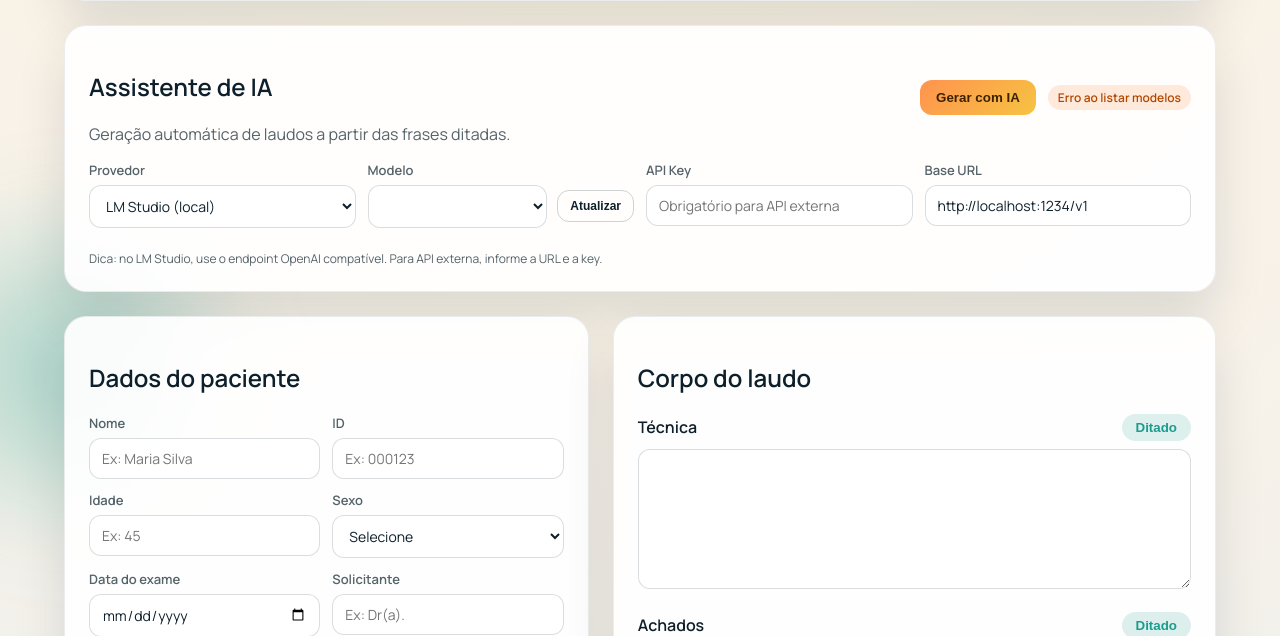
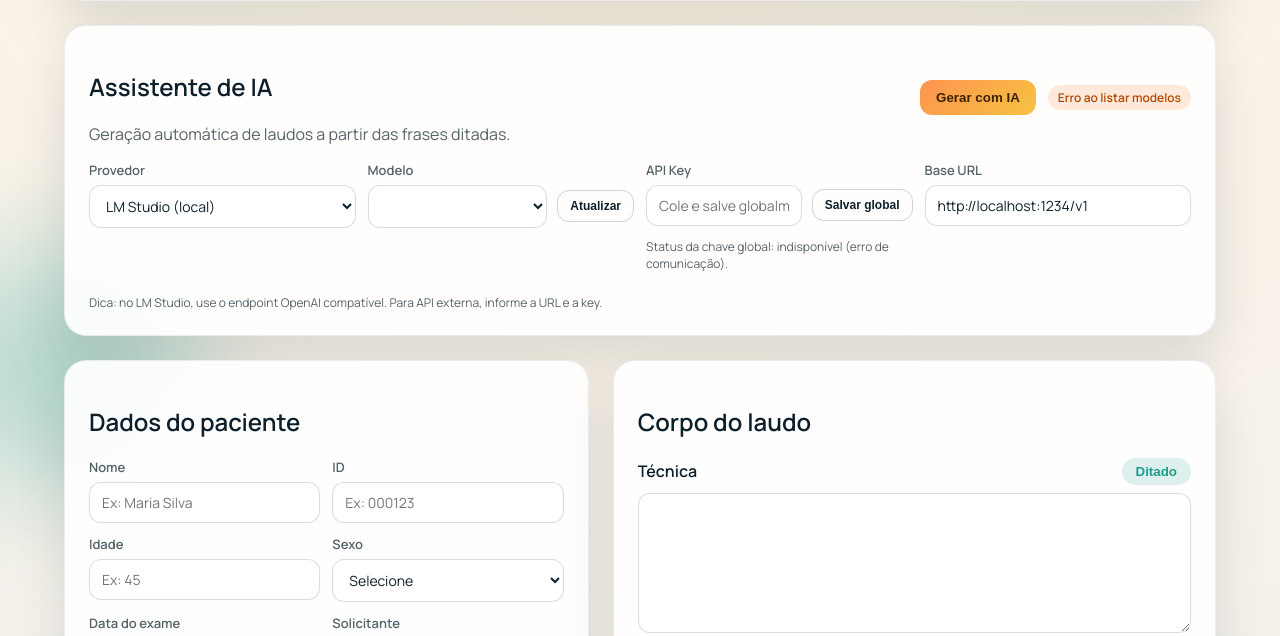
Before and after one commit to haguenka/LAUDOS, a Python web app: template templates/index.html in a window 1280 px wide. Shown: the part 419-1055 px from the top of the page. Run offline with Jinja, Linux system fonts and the light colour scheme; the template is opened without the code that fills it, so the values that code supplies are empty.

Commit message:
Add files via upload

```diff
--- a/templates/index.html
+++ b/templates/index.html
@@ -113,7 +113,11 @@
           </div>
           <div class="field">
             <label for="aiApiKey">API Key</label>
-            <input id="aiApiKey" type="password" placeholder="Obrigatório para API externa" />
+            <div class="model-select">
+              <input id="aiApiKey" type="password" placeholder="Cole e salve globalmente no servidor" />
+              <button id="saveApiKey" class="btn ghost btn-small" type="button">Salvar global</button>
+            </div>
+            <p id="globalKeyStatus" class="toolbar-hint">Status da chave global: verifique no provedor selecionado.</p>
           </div>
           <div class="field">
             <label for="aiBaseUrl">Base URL</label>
```
